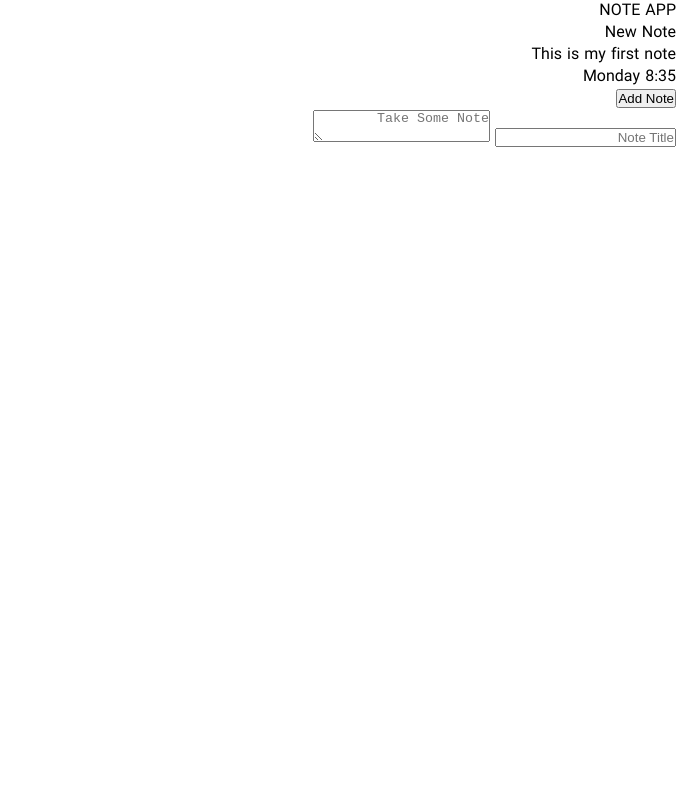
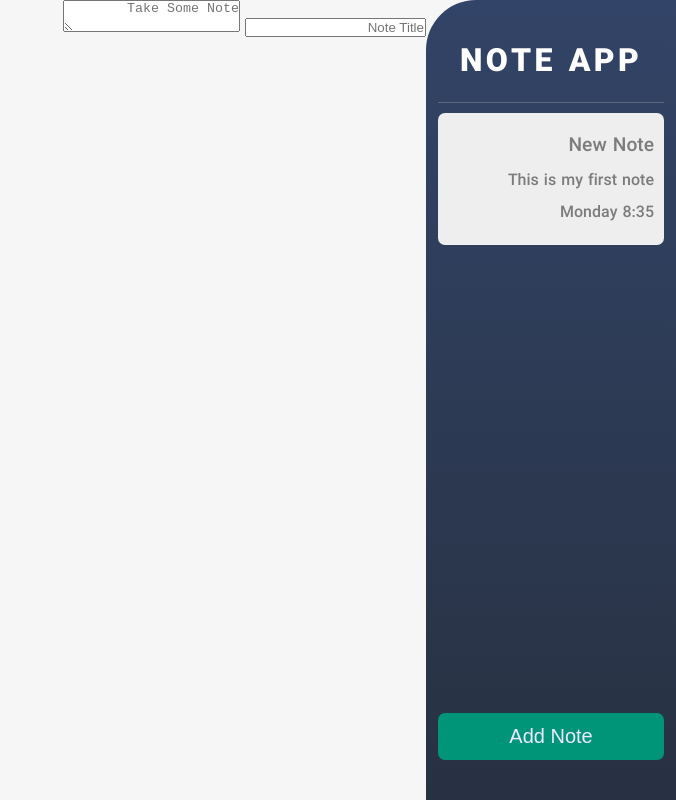
Before and after one commit to Am1rreza/Note-App, a plain HTML site: page index.html in a window 1280 px wide. Shown: the whole page, without its empty margins (604-1280 px from the left). Drawn offline with Linux system fonts and the light colour scheme.

Commit message:
notes sidebar styles added

```diff
--- a/style.css
+++ b/style.css
@@ -18,9 +18,100 @@
   --mainRed: #db2777;
   --mainTransition: all 0.3s;
   --bodyColor: #f6f6f6;
+  --navWidth: 250px;
 }
 
 /* Body */
 body {
   font-family: iranyekan;
+  background-color: var(--bodyColor);
+  color: var(--mainBlack);
+  direction: rtl;
 }
+
+/* Note Sidebar Styles */
+.notes {
+  display: flex;
+}
+
+.notes__sidebar {
+  height: 100vh;
+  width: var(--navWidth);
+  padding: 1.5rem 0.75rem;
+  position: sticky;
+  top: 0;
+  right: 0;
+  border-radius: 50px 0 0 0;
+  background: linear-gradient(180deg, #324467, #283142);
+  display: flex;
+  flex-direction: column;
+  transition: var(--mainTransition);
+}
+
+.notes__logo {
+  text-transform: uppercase;
+  letter-spacing: 0.2rem;
+  font-size: 2rem;
+  font-weight: 800;
+  border-bottom: 1px solid rgba(255, 255, 255, 0.2);
+  color: var(--mainWhite);
+  padding: 1rem 0;
+  text-align: center;
+}
+
+.notes__list {
+  flex-grow: 1;
+  overflow-y: auto;
+}
+
+.notes__list::-webkit-scrollbar {
+  display: none;
+}
+
+.notes__list-item {
+  border-bottom: 1px solid rgba(255, 255, 255, 0.2);
+  padding-bottom: 10px;
+  margin-top: 10px;
+  cursor: pointer;
+  color: var(--mainWhite);
+}
+
+.notes__list-item--selected {
+  background-color: #eee;
+  color: #7c7c7c;
+  border-radius: 7px;
+  font-weight: bold;
+  padding-top: 10px;
+}
+
+.notes__small-title,
+.notes__small-updated {
+  padding: 10px;
+}
+
+.notes__small-title {
+  font-size: 1.2rem;
+}
+
+.notes__small-body {
+  padding: 0 10px;
+}
+
+.notes__add {
+  background-color: #009578;
+  border: none;
+  outline: none;
+  border-radius: 7px;
+  color: var(--secondaryColor);
+  cursor: pointer;
+  font-size: 1.25rem;
+  font-weight: 500;
+  margin-bottom: 1rem;
+  padding: 0.75rem 0;
+  width: 100%;
+  transition: var(--mainTransition);
+}
+
+.notes__add:hover {
+    background-color: #00af8c;
+}
```
